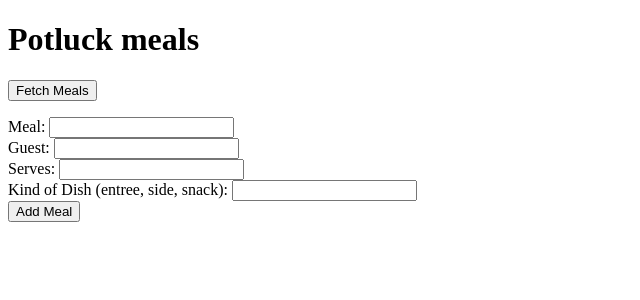
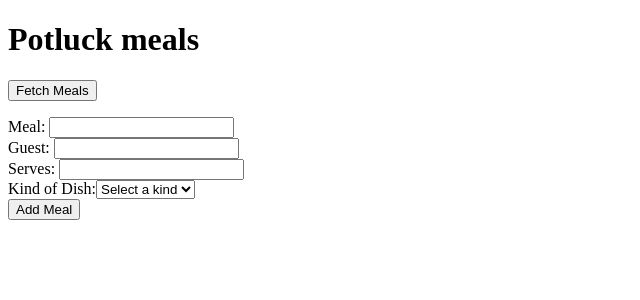
Before and after one commit to rmccrear/practice-with-db, a React (Vite) app: page / in a window 1280 px wide. Shown: the top 300 px of the page, without its empty margins (0-640 px from the left). Built offline with nearby package versions, Linux system fonts and the light colour scheme.

Commit message:
challenge: use option and select

```diff
--- a/src/components/PotluckMeals.jsx
+++ b/src/components/PotluckMeals.jsx
@@ -63,7 +63,15 @@ export default function PotluckMeals() {
                 </label>
                 <br/>
                 <label>
-                    Kind of Dish (entree, side, snack): <input type="text" name="kindOfDish" />
+                    Kind of Dish:
+                    <select name="kindOfDish" defaultValue="">
+                        <option value="" disabled>Select a kind</option>
+                        <option value="entree">Entree</option>
+                        <option value="side">Side</option>
+                        <option value="snack">Snack</option>
+                        <option value="dessert">Dessert</option>
+                        <option value="drink">Drink</option>
+                    </select>
                 </label>
                 <br/>
                 <button type="submit">Add Meal</button>
```
Also changed, not shown: 2 other files (tests, documents, lock files or other folders).
